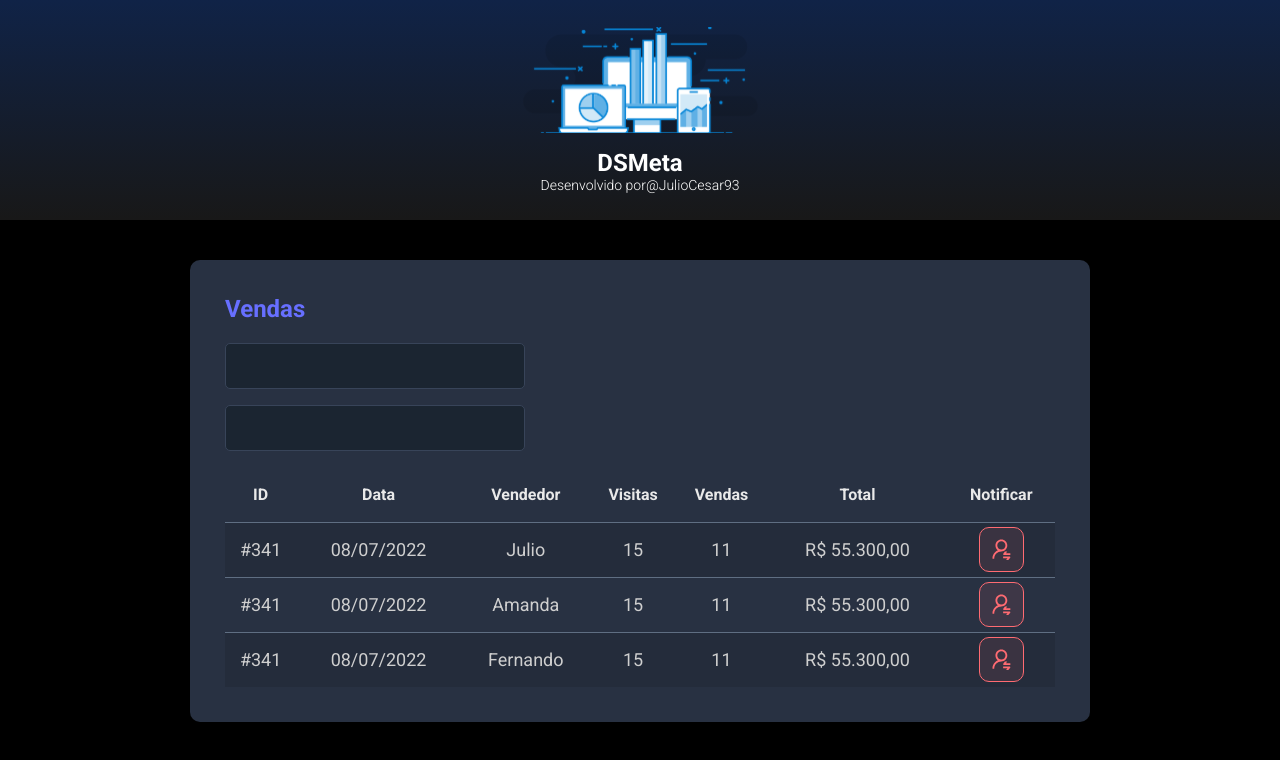
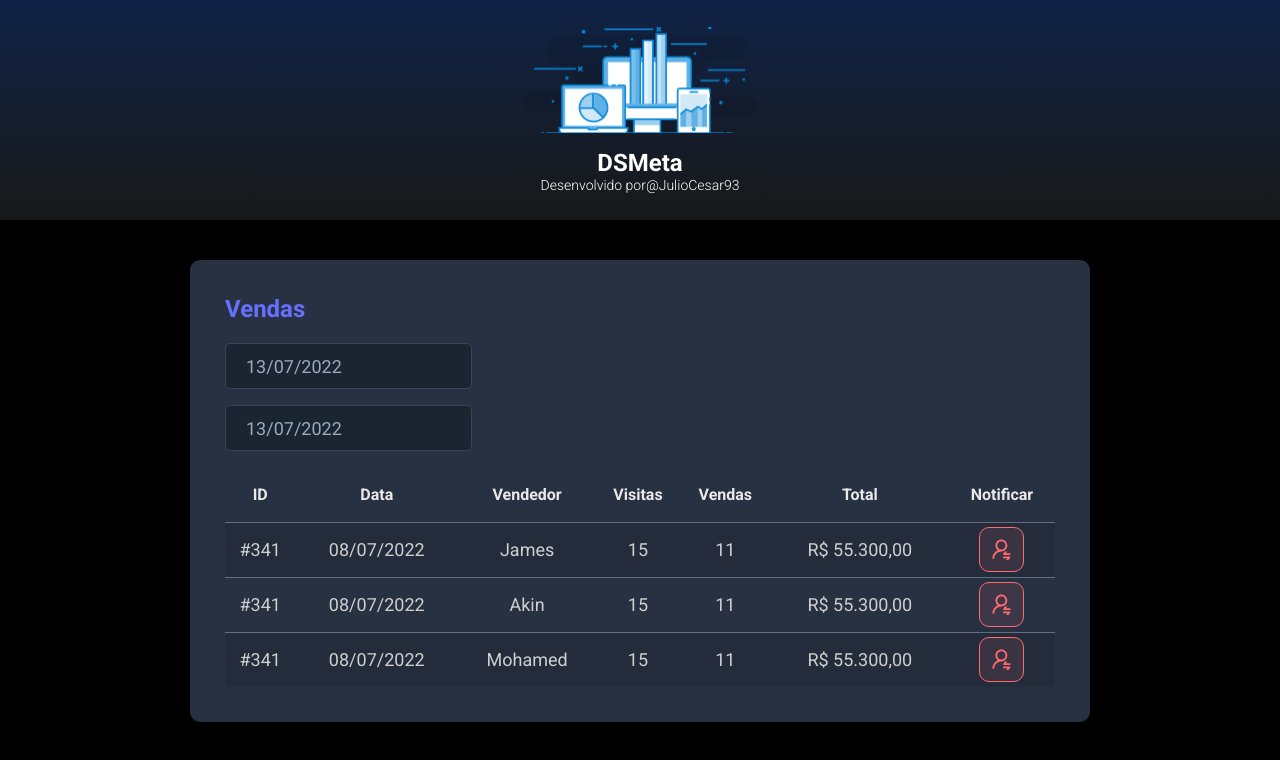
Before and after one commit to JulioCesar93/ds-meta, a React (Vite) app in the folder frontend/: page / in a window 1280 px wide. Shown: the top 760 px of the page. Built offline with nearby package versions, Linux system fonts and the light colour scheme.

Commit message:
Datepicker

```diff
--- a/frontend/package.json
+++ b/frontend/package.json
@@ -8,7 +8,9 @@
     "preview": "vite preview"
   },
   "dependencies": {
+    "@types/react-datepicker": "4.4.2",
     "react": "^18.0.0",
+    "react-datepicker": "4.8.0",
     "react-dom": "^18.0.0"
   },
   "devDependencies": {
--- a/frontend/src/components/SalesCard/index.tsx
+++ b/frontend/src/components/SalesCard/index.tsx
@@ -1,3 +1,5 @@
+import DatePicker from "react-datepicker";
+import "react-datepicker/dist/react-datepicker.css";
 import NotificationButton from '../NotificationButton'
 import './styles.css'
 
@@ -7,10 +9,20 @@
             <h2 className="dsmeta-sales-title">Vendas</h2>
             <div>
                 <div className="dsmeta-form-control-container">
-                    <input className="dsmeta-form-control" type="text" />
+                    <DatePicker
+                        selected={new Date()}
+                        onChange={(date: Date) => { }}
+                        className="dsmeta-form-control"
+                        dateFormat="dd/MM/yyyy"
+                    />
                 </div>
                 <div className="dsmeta-form-control-container">
-                    <input className="dsmeta-form-control" type="text" />
+                    <DatePicker
+                        selected={new Date()}
+                        onChange={(date: Date) => { }}
+                        className="dsmeta-form-control"
+                        dateFormat="dd/MM/yyyy"
+                    />
                 </div>
             </div>
 
@@ -31,7 +43,7 @@
                         <tr>
                             <td className="show992">#341</td>
                             <td className="show576">08/07/2022</td>
-                            <td>Julio</td>
+                            <td>James</td>
                             <td className="show992">15</td>
                             <td className="show992">11</td>
                             <td>R$ 55.300,00</td>
@@ -44,7 +56,7 @@
                         <tr>
                             <td className="show992">#341</td>
                             <td className="show576">08/07/2022</td>
-                            <td>Amanda</td>
+                            <td>Akin</td>
                             <td className="show992">15</td>
                             <td className="show992">11</td>
                             <td>R$ 55.300,00</td>
@@ -57,7 +69,7 @@
                         <tr>
                             <td className="show992">#341</td>
                             <td className="show576">08/07/2022</td>
-                            <td>Fernando</td>
+                            <td>Mohamed</td>
                             <td className="show992">15</td>
                             <td className="show992">11</td>
                             <td>R$ 55.300,00</td>
```
Also changed, not shown: 1 other file (tests, documents, lock files or other folders).
